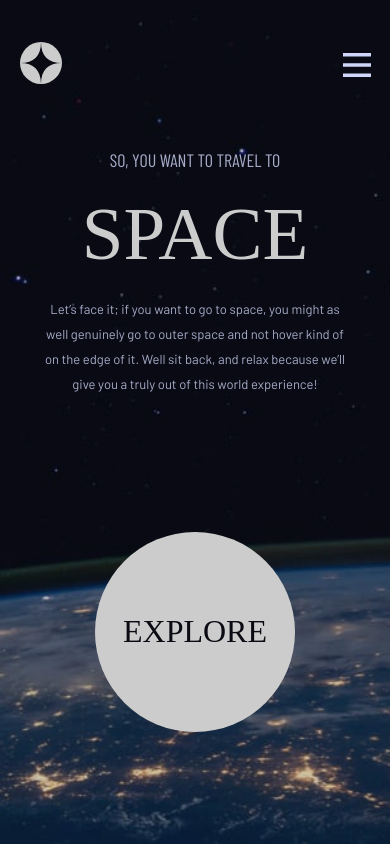
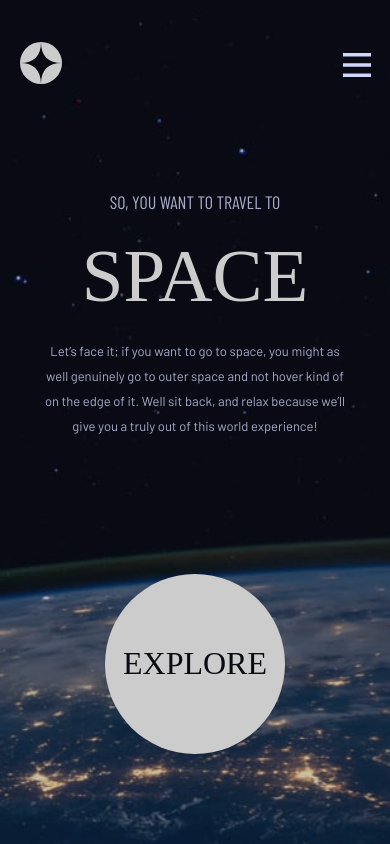
Before and after one commit to Segnities/space-tourism, a React (Vite) app: page / in a window 390 px wide. Built offline with nearby package versions, Linux system fonts and the light colour scheme; a web font is replaced by a local one.

Commit message:
home page is done

```diff
--- a/src/pages/Home/assets/css/Home.module.css
+++ b/src/pages/Home/assets/css/Home.module.css
@@ -138,11 +138,18 @@
   }
 }
 
-@media screen and (max-width: 768px) {
+@media screen and (max-width: 992px) {
+  .home {
+    margin-top: 5vh;
+  }
 
   .content {
     width: 100%;
     align-items: center;
+  }
+
+  .content p:last-child {
+    font-size: 18px;
   }
 
   .content p:last-child {
@@ -169,7 +176,7 @@
   }
 
   .explore-btn {
-    width: 200px;
-    height: 200px;
+    width: 180px;
+    height: 180px;
   }
 }
```
